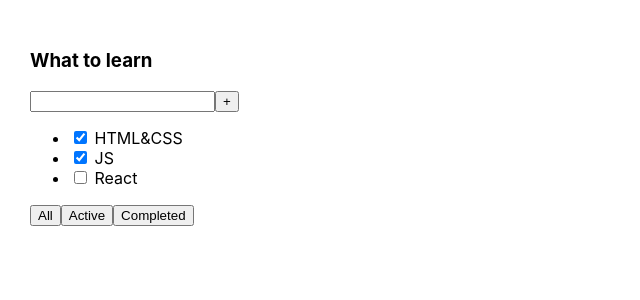
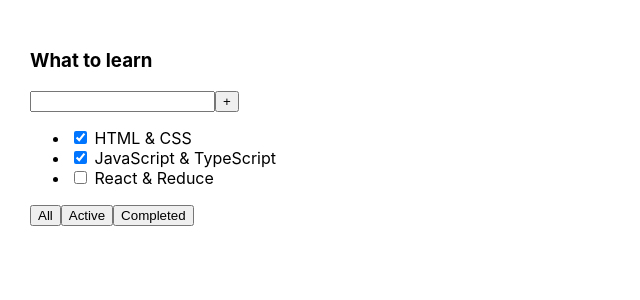
Before and after one commit to MaksLeseu/Todolist, a React (Create React App) app: page / in a window 1280 px wide. Shown: the top 300 px of the page, without its empty margins (0-640 px from the left). Built offline with nearby package versions, Linux system fonts and the light colour scheme.

Commit message:
TodoList components

```diff
--- a/src/App.tsx
+++ b/src/App.tsx
@@ -1,26 +1,18 @@
 import React from 'react';
 import './App.css';
+import Todolist, {TaskType} from "./Todolist";
 
 function App() {
+    const todoListTitle: string = 'What to learn';
+    const tasks: Array<TaskType> = [
+        {id: 1, title: 'HTML & CSS', isDone: true},
+        {id: 2, title: 'JavaScript & TypeScript', isDone: true},
+        {id: 3, title: 'React & Reduce', isDone: false}
+    ]
+
     return (
         <div className="App">
-            <div>
-                <h3>What to learn</h3>
-                <div>
-                    <input/>
-                    <button>+</button>
-                </div>
-                <ul>
-                    <li><input type="checkbox" checked={true}/> <span>HTML&CSS</span></li>
-                    <li><input type="checkbox" checked={true}/> <span>JS</span></li>
-                    <li><input type="checkbox" checked={false}/> <span>React</span></li>
-                </ul>
-                <div>
-                    <button>All</button>
-                    <button>Active</button>
-                    <button>Completed</button>
-                </div>
-            </div>
+            <Todolist title={todoListTitle} tasks={tasks} />
         </div>
     );
 }
--- /dev/null
+++ b/src/Todolist.tsx
@@ -0,0 +1,36 @@
+import React from 'react';
+
+type TodoListPropsType = {
+    title: string
+    tasks: TaskType[]
+}
+
+export type TaskType = {
+    id: number
+    title: string
+    isDone: boolean
+}
+
+const Todolist = (props: TodoListPropsType) => {
+    return (
+        <div>
+            <h3>{props.title}</h3>
+            <div>
+                <input/>
+                <button>+</button>
+            </div>
+            <ul>
+                <li><input type="checkbox" checked={props.tasks[0].isDone}/> <span>{props.tasks[0].title}</span></li>
+                <li><input type="checkbox" checked={props.tasks[1].isDone}/> <span>{props.tasks[1].title}</span></li>
+                <li><input type="checkbox" checked={props.tasks[2].isDone}/> <span>{props.tasks[2].title}</span></li>
+            </ul>
+            <div>
+                <button>All</button>
+                <button>Active</button>
+                <button>Completed</button>
+            </div>
+        </div>
+    );
+};
+
+export default Todolist;
```
